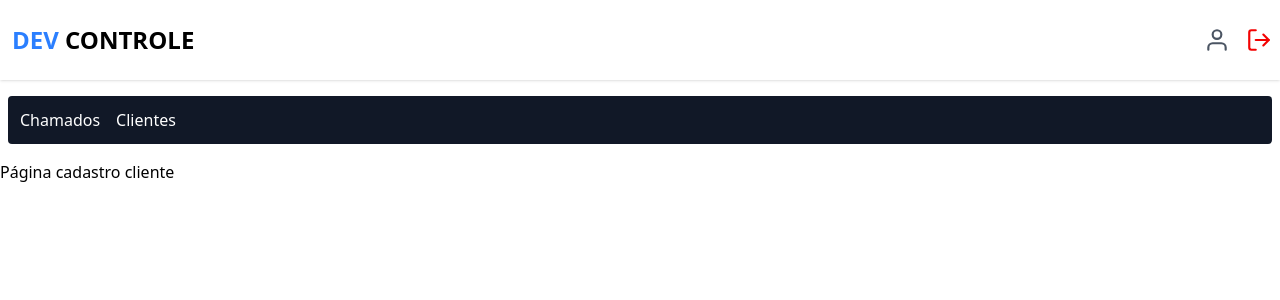
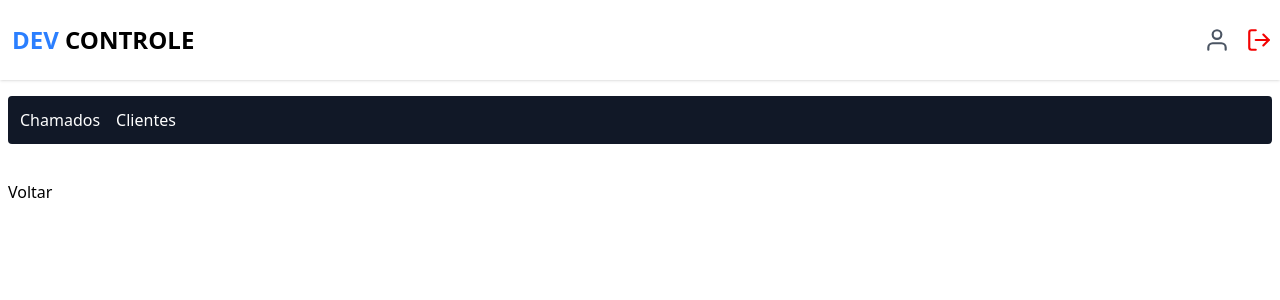
Before and after one commit to AlessandroPedroso/nextJs-devControle, a Next.js app: page /dashboard/customer/new in a window 1280 px wide. Shown: the top 300 px of the page. Built offline with nearby package versions, Linux system fonts and the light colour scheme; no server answers; sample sign-in values are in the browser's storage.

Commit message:
estilizando nova entrada

```diff
--- a/src/app/dashboard/customer/new/page.tsx
+++ b/src/app/dashboard/customer/new/page.tsx
@@ -1,3 +1,13 @@
+import { Container } from "@/components/container";
+import Link from "next/link";
 export default function NewCostumer() {
-  return <h1>Página cadastro cliente</h1>;
+  return (
+    <Container>
+      <main className="flex flex-col mt-9 mb-2">
+        <div className="flex items-center gap-3">
+          <Link href="/dashboard/customer">Voltar</Link>
+        </div>
+      </main>
+    </Container>
+  );
 }
```
